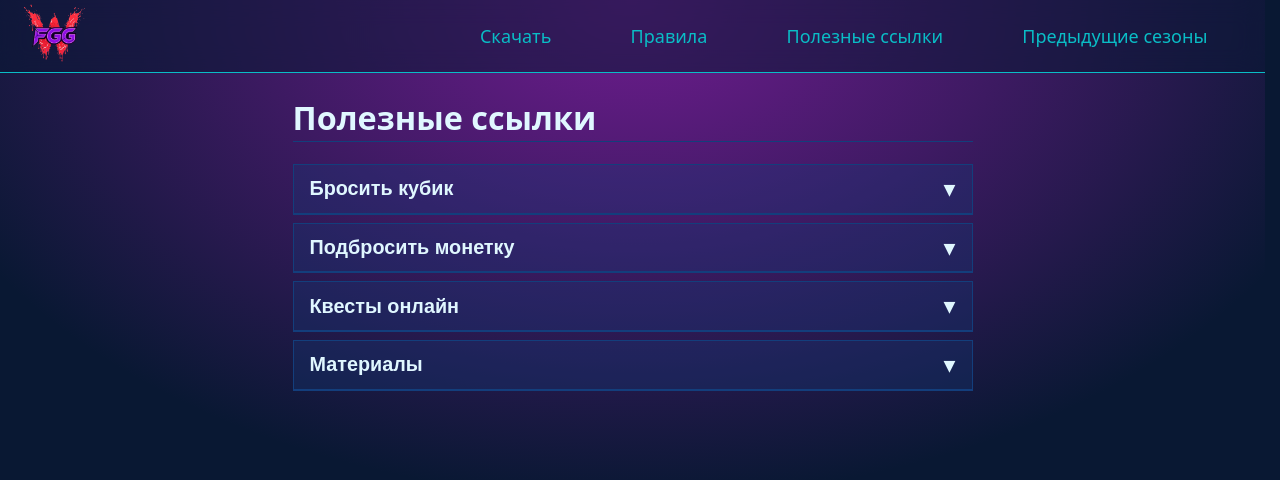
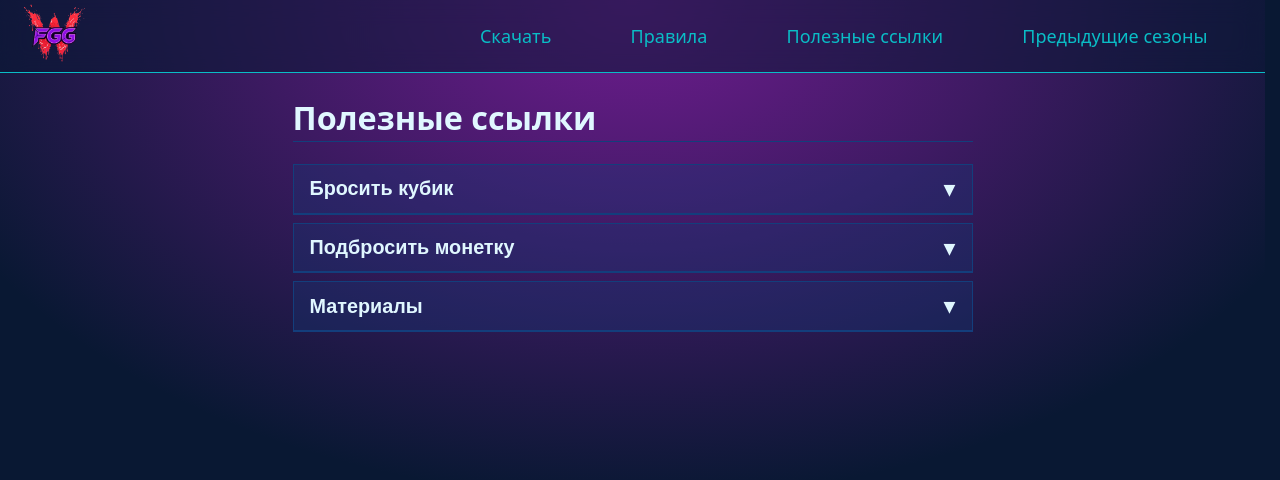
Before and after one commit to FavoriteGameGauntlet/LandingPage, a Vue app: page /useful-links in a window 1280 px wide. Shown: the top 480 px of the page. Built offline with nearby package versions, Linux system fonts and the light colour scheme.

Commit message:
The link with quests has been deleted.

```diff
--- a/src/views/UsefulLinks.vue
+++ b/src/views/UsefulLinks.vue
@@ -15,16 +15,6 @@ interface LinkGroup {
 }
 
 const linkGroups: LinkGroup[] = [
-  {
-    title: 'Квесты онлайн',
-    links: [
-      {
-        label: 'Открыть',
-        href: 'https://1drv.ms/p/c/a24b107ddb981c5e/IQAz0qPb8CLqRpJ6kRpZrw6UASiukNZcHMgSpAM94v9TrLs?e=j6aUXb',
-        note: 'Переход по квестам может работать медленно, необходимо просто подождать'
-      }
-    ]
-  },
   {
     title: 'Материалы',
     links: [
```
